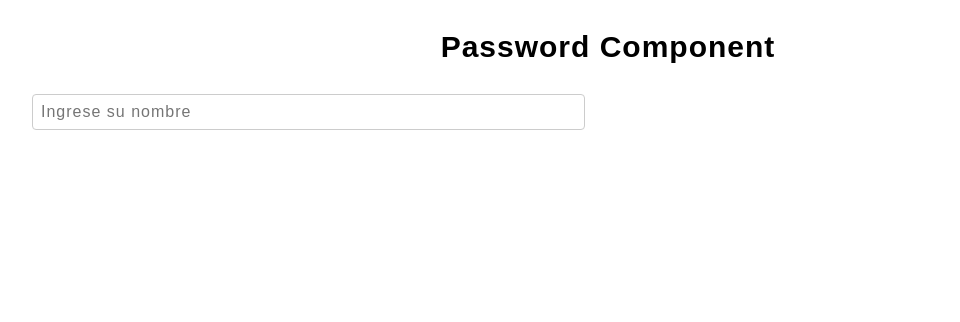
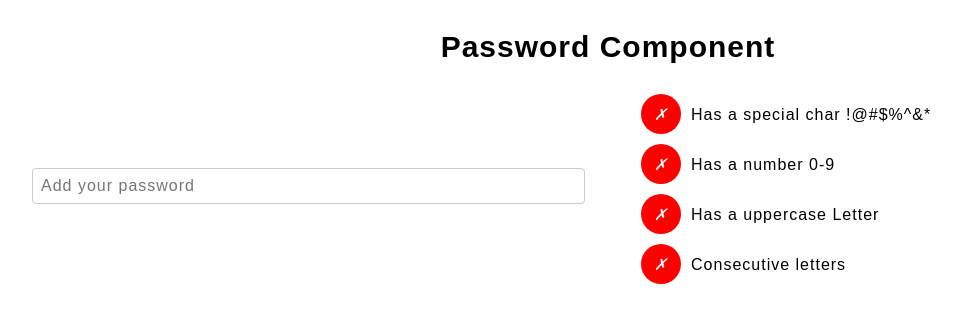
Before and after one commit to LRegalado1996/Password-Checker-Qventus, a React (Create React App) app: page / in a window 1280 px wide. Shown: the top 322 px of the page, without its empty margins (32-992 px from the left). Built offline with nearby package versions, Linux system fonts and the light colour scheme.

Commit message:
Add custom styles

```diff
--- a/src/Components/PasswordValidator/index.jsx
+++ b/src/Components/PasswordValidator/index.jsx
@@ -1,8 +1,89 @@
-import React from "react";
+import React, { useState, useEffect } from "react";
 import "./style.scss";
 
-const PasswordValidator = ({ value }) => {
-  return <div className="PasswordValidator"></div>;
+const defaultValidators = {
+  specialCharacters: {
+    key: "specialCharacters",
+    text: "Has a special char !@#$%^&*",
+    valid: false,
+    show: true,
+  },
+  number: {
+    key: "number",
+    text: "Has a number 0-9",
+    valid: false,
+    show: true,
+  },
+  uppercaseLetter: {
+    key: "uppercaseLetter",
+    text: "Has a uppercase Letter",
+    valid: false,
+    show: true,
+  },
+  noConsecutiveLetters: {
+    key: "noConsecutiveLetters",
+    text: "Consecutive letters",
+    valid: false,
+    show: true,
+  },
+};
+
+//const specialCharacters = "!@#$%^&*";
+
+const PasswordValidator = ({ value, options }) => {
+  const { specialCharacters, number, uppercaseLetter, noConsecutiveLetters } =
+    options;
+
+  const [validators, setValidators] = useState({});
+
+  useEffect(() => {
+    let newDefaultValidators = defaultValidators;
+    for (const key in defaultValidators) {
+      newDefaultValidators[key] = {
+        ...defaultValidators[key],
+        show: options[defaultValidators[key].key],
+      };
+    }
+
+    setValidators(newDefaultValidators);
+  }, [options]);
+
+  useEffect(() => {
+    if (specialCharacters) checkSpecialCharacters();
+    if (number) checkNumber();
+    if (uppercaseLetter) checkUppercaseLetter();
+    if (noConsecutiveLetters) checkNoConsecutiveLetters();
+
+    //console.log(validators);
+  }, [value, specialCharacters, number, uppercaseLetter, noConsecutiveLetters]);
+
+  const checkSpecialCharacters = () => {};
+  const checkNumber = () => {};
+  const checkUppercaseLetter = () => {};
+  const checkNoConsecutiveLetters = () => {};
+
+  const allValidators = () => {
+    const result = [];
+
+    for (const key in validators) {
+      const validator = validators[key];
+      if (!validator.show) continue;
+      result.push(
+        <p key={validator.key}>
+          <i className={"icon " + (validator.valid ? "tick" : "cross")}></i>
+          {validator.text}
+        </p>
+      );
+    }
+
+    return result;
+  };
+
+  return (
+    <div className="PasswordValidator">
+      <div className="containerValidators">{allValidators()}</div>
+    </div>
+  );
 };
 
 export default PasswordValidator;
--- a/src/Components/PasswordValidator/style.scss
+++ b/src/Components/PasswordValidator/style.scss
@@ -2,4 +2,36 @@
 
 .PasswordValidator {
   width: 48%;
+
+  .containerValidators {
+    p {
+      margin-bottom: 10px;
+
+      .icon {
+        display: inline-flex;
+        width: 40px;
+        height: 40px;
+        margin: 0px 10px;
+        position: relative;
+        color: $white;
+        border-radius: 50%;
+        justify-content: center;
+        align-items: center;
+
+        &.tick {
+          background-color: green;
+          &::before {
+            content: "\2713";
+          }
+        }
+
+        &.cross {
+          background-color: red;
+          &::before {
+            content: "\2717";
+          }
+        }
+      }
+    }
+  }
 }
--- a/src/Pages/PasswordCheckerPage/index.jsx
+++ b/src/Pages/PasswordCheckerPage/index.jsx
@@ -1,6 +1,13 @@
 import React, { useState } from "react";
 import { Title, Input, PasswordValidator } from "../../Components";
 import "./style.scss";
+
+const passwordReqs = {
+  specialCharacters: true,
+  number: true,
+  uppercaseLetter: true,
+  noConsecutiveLetters: true,
+};
 
 const PasswordCheckerPage = () => {
   const [inputValue, setInputValue] = useState("");
@@ -16,12 +23,12 @@ const PasswordCheckerPage = () => {
       <div className="passwordCheckerContainer">
         <Input
           label=""
-          placeholder="Ingrese su nombre"
+          placeholder="Add your password"
           value={inputValue}
           onChange={handleInputChange}
         />
 
-        <PasswordValidator />
+        <PasswordValidator value={inputValue} options={passwordReqs} />
       </div>
     </div>
   );
```
